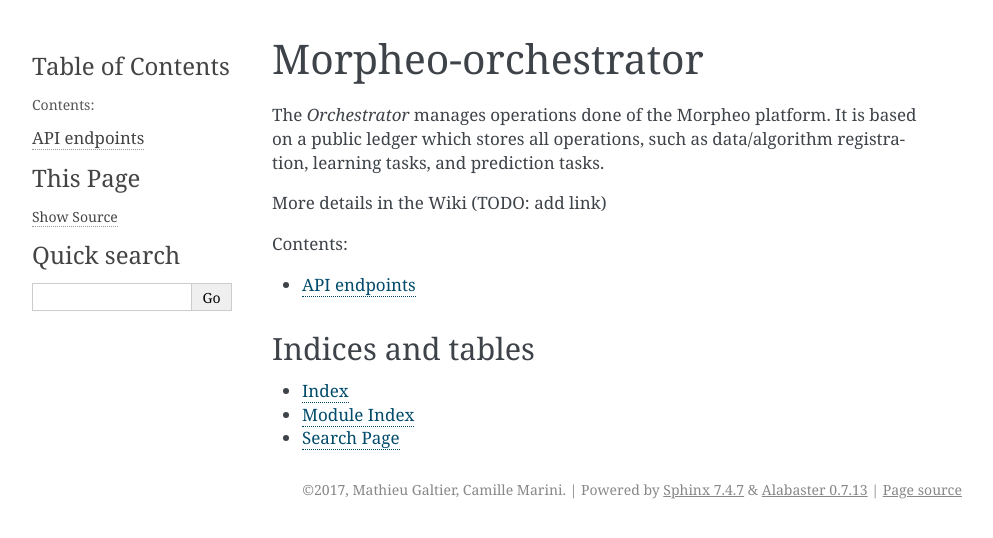
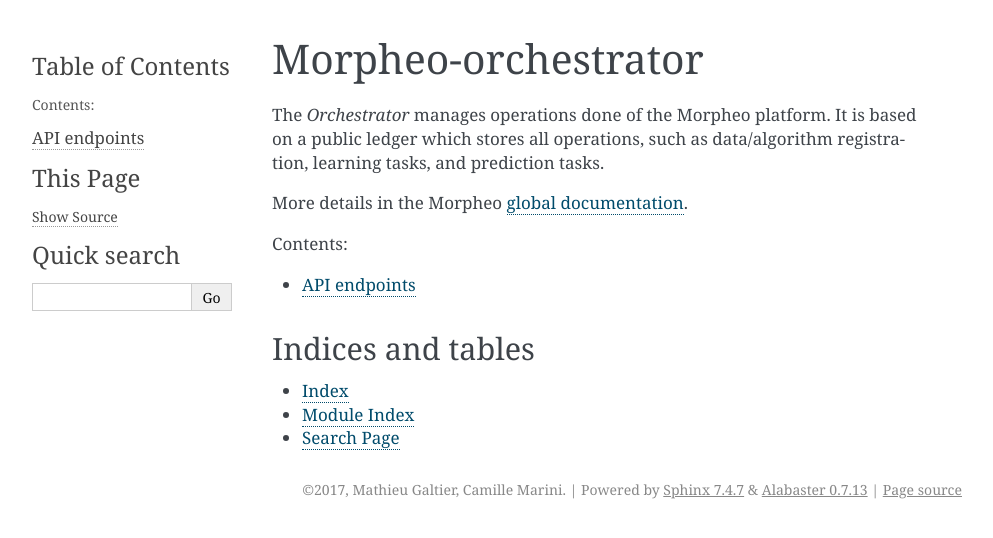
Before and after one commit to MorpheoOrg/morpheo-orchestrator, a Sphinx documentation site: the page built from docs/index.rst, in a window 1280 px wide. Shown: the top 538 px of the page, without its empty margins (148-1141 px from the left). Built offline with Sphinx 7.4.7, drawn with Linux system fonts in a browser that asks for light colours.

Commit message:
building and pushing docs

```diff
--- a/docs/index.rst
+++ b/docs/index.rst
@@ -10,7 +10,7 @@
 It is based on a public ledger which stores all operations,
 such as data/algorithm registration, learning tasks, and prediction tasks.
 
-More details in the Wiki (TODO: add link)
+More details in the Morpheo `global documentation`_.
 
 .. toctree::
    :maxdepth: 2
@@ -25,3 +25,5 @@
 * :ref:`genindex`
 * :ref:`modindex`
 * :ref:`search`
+
+.. _`global documentation`: https://morpheoorg.github.io/morpheo/
```
Also changed, not shown: 6 other files.
